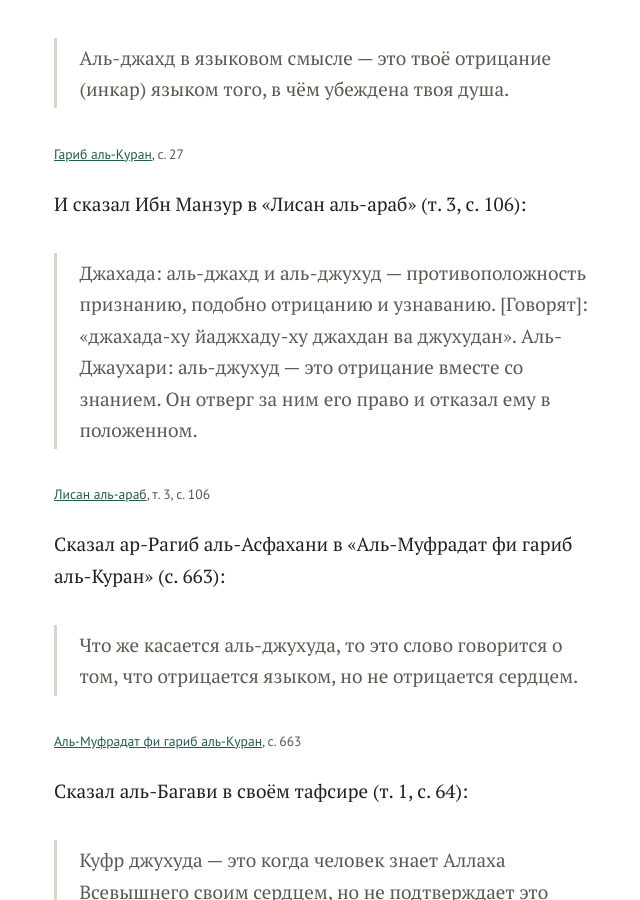
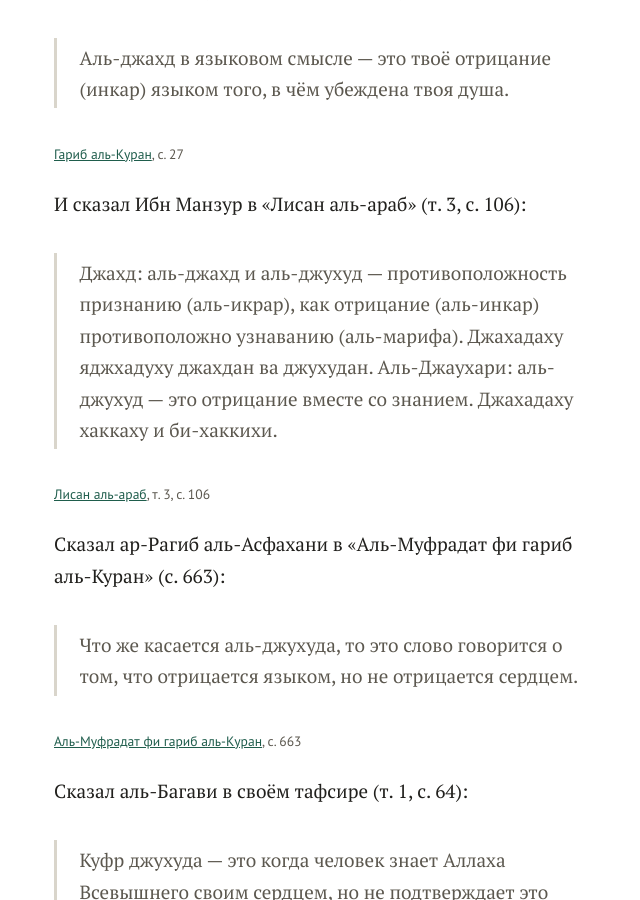
Before and after one commit to balqani/tahakum, a Jekyll site: the page built from chast-01.md, in a window 1280 px wide and 900 px high, scrolled down 12322 px. Shown: the whole window, without its empty margins (318-958 px from the left). Built offline with Jekyll 4.4.1, drawn with Linux system fonts in a browser that asks for light colours.

Commit message:
Update chast-01.md

```diff
--- a/chast-01.md
+++ b/chast-01.md
@@ -149,7 +149,12 @@ next_title: "Часть вторая"
 
 И сказал Ибн Манзур в «Лисан аль-араб» (т. 3, с. 106):
 
-> Джахада: аль-джахд и аль-джухуд — противоположность признанию, подобно отрицанию и узнаванию. [Говорят]: «джахада-ху йаджхаду-ху джахдан ва джухудан». Аль-Джаухари: аль-джухуд — это отрицание вместе со знанием. Он отверг за ним его право и отказал ему в положенном.
+> Джахд: аль-джахд и аль-джухуд — противоположность
+> признанию (аль-икрар), как отрицание (аль-инкар)
+> противоположно узнаванию (аль-марифа). Джахадаху яджхадуху
+> джахдан ва джухудан. Аль-Джаухари: аль-джухуд — это
+> отрицание вместе со знанием. Джахадаху хаккаху
+> и би-хаккихи.
 
 <span class="source">[Лисан аль-араб](https://shamela.ws/book/1687/1548), т. 3, с. 106</span>
 
```
